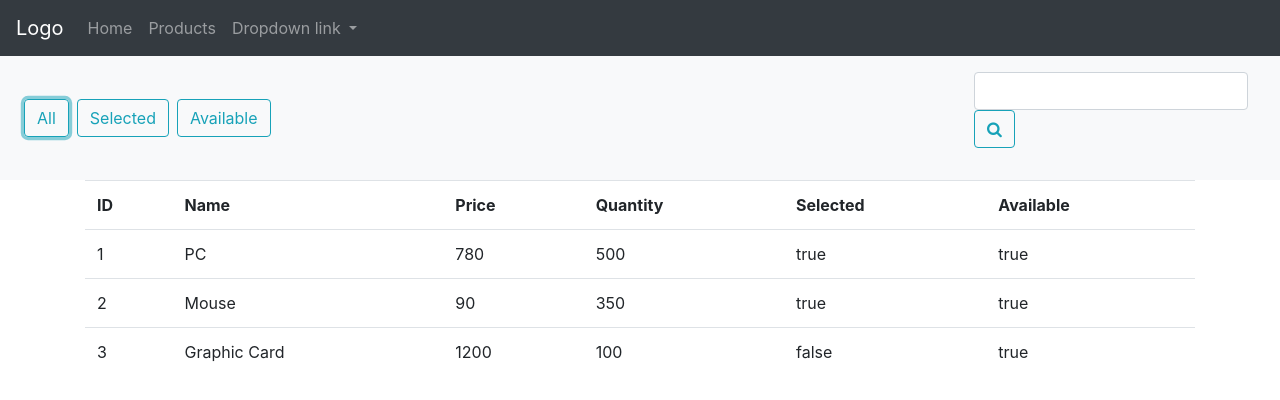
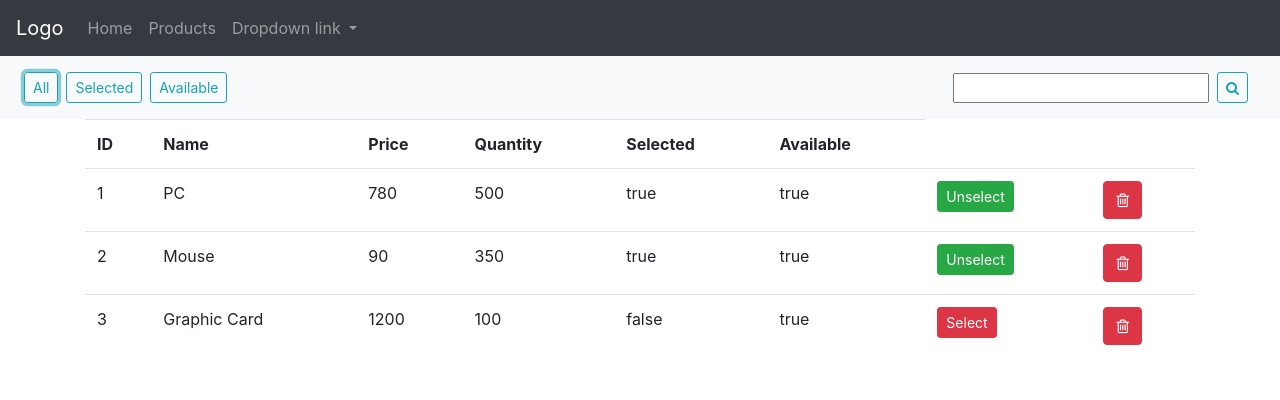
Before and after one commit to Jaouad-am/product-manager-ng, an Angular app: page /products in a window 1280 px wide. Both pictures are taken after a click on the button "All". Shown: the top 400 px of the page. Built offline with nearby package versions, Linux system fonts and the light colour scheme; data requests are answered from the project's data file.

Commit message:
adding select & delete buttons & methods

```diff
--- a/src/app/components/products/products.component.html
+++ b/src/app/components/products/products.component.html
@@ -4,25 +4,25 @@
     <!-- Links -->
     <ul class="navbar-nav">
         <li>
-            <button (click)="getProducts()" class="btn btn-outline-info ml-2">All</button>
+            <button (click)="getProducts()" class="btn btn-sm btn-outline-info ml-2">All</button>
 
         </li>
         <li>
-            <button (click)="getSelectedProducts()" class="btn btn-outline-info ml-2">Selected</button>
+            <button (click)="getSelectedProducts()" class="btn btn-sm btn-outline-info ml-2">Selected</button>
         </li>
         <li>
-            <button (click)="getAvailableProducts()" class="btn btn-outline-info ml-2">Available</button>
+            <button (click)="getAvailableProducts()" class="btn btn-sm btn-outline-info ml-2">Available</button>
         </li>
     </ul>
     <ul class="navbar navbar-nav ml-auto">
         <li>
-            <form #f="ngForm" (ngSubmit)="onSearch(f.value)">
-                <div class="form-group">
-                    <input ngModel name="keyword" class="form-control" type="text">
-                    <button class="btn btn-outline-info">
-                        <span class="fa fa-search"></span>
-                    </button>
-                </div>
+            <form class="form-inline" #f="ngForm" (ngSubmit)="onSearch(f.value)">
+
+                <input ngModel name="keyword" type="text">
+                <button class="btn btn-sm btn-outline-info ml-2">
+                    <span class="fa fa-search"></span>
+                </button>
+
             </form>
         </li>
     </ul>
@@ -57,6 +57,18 @@
                     <td>{{p.quantity}}</td>
                     <td>{{p.selected}}</td>
                     <td>{{p.available}}</td>
+                    <td>
+                        <button (click)="selectProduct(p)" [ngClass]="p.selected?'btn-success':'btn-danger'"
+                            class="btn btn-sm btn-success">
+                            <span *ngIf="p.selected">Unselect</span>
+                            <span *ngIf="!p.selected">Select</span>
+                        </button>
+                    </td>
+                    <td>
+                        <button class="btn btn-danger" (click)="deleteProduct(p)">
+                            <span class="fa fa-trash-o"></span>
+                        </button>
+                    </td>
 
                 </tr>
             </table>
--- a/src/app/components/products/products.component.ts
+++ b/src/app/components/products/products.component.ts
@@ -59,4 +59,21 @@ export class ProductsComponent implements OnInit {
 
     );
   }
+
+  selectProduct(p: Product) {
+    this.productsService.selectProduct(p)
+      .subscribe(data => {
+        p.selected = data.selected;
+      })
+  }
+
+  deleteProduct(p: Product) {
+    let c = confirm("are you sure ?");
+    if (c)
+      this.productsService.deleteProduct(p)
+        .subscribe(data => {
+          this.getProducts();
+        })
+  }
+
 }
--- a/src/app/services/products.service.ts
+++ b/src/app/services/products.service.ts
@@ -30,4 +30,15 @@ export class ProductsService {
     let host = environment.host;
     return this.http.get<Product[]>(`${host}/products?name_like=${keyword}`);
   }
+
+  selectProduct(product: Product): Observable<Product> {
+    let host = environment.host;
+    product.selected = !product.selected;
+    return this.http.put<Product>(`${host}/products/${product.id}?selected=${product.selected}`, product);
+  }
+
+  deleteProduct(product: Product): Observable<void> {
+    let host = environment.host;
+    return this.http.delete<void>(`${host}/products/${product.id}`);
+  }
 }
```
